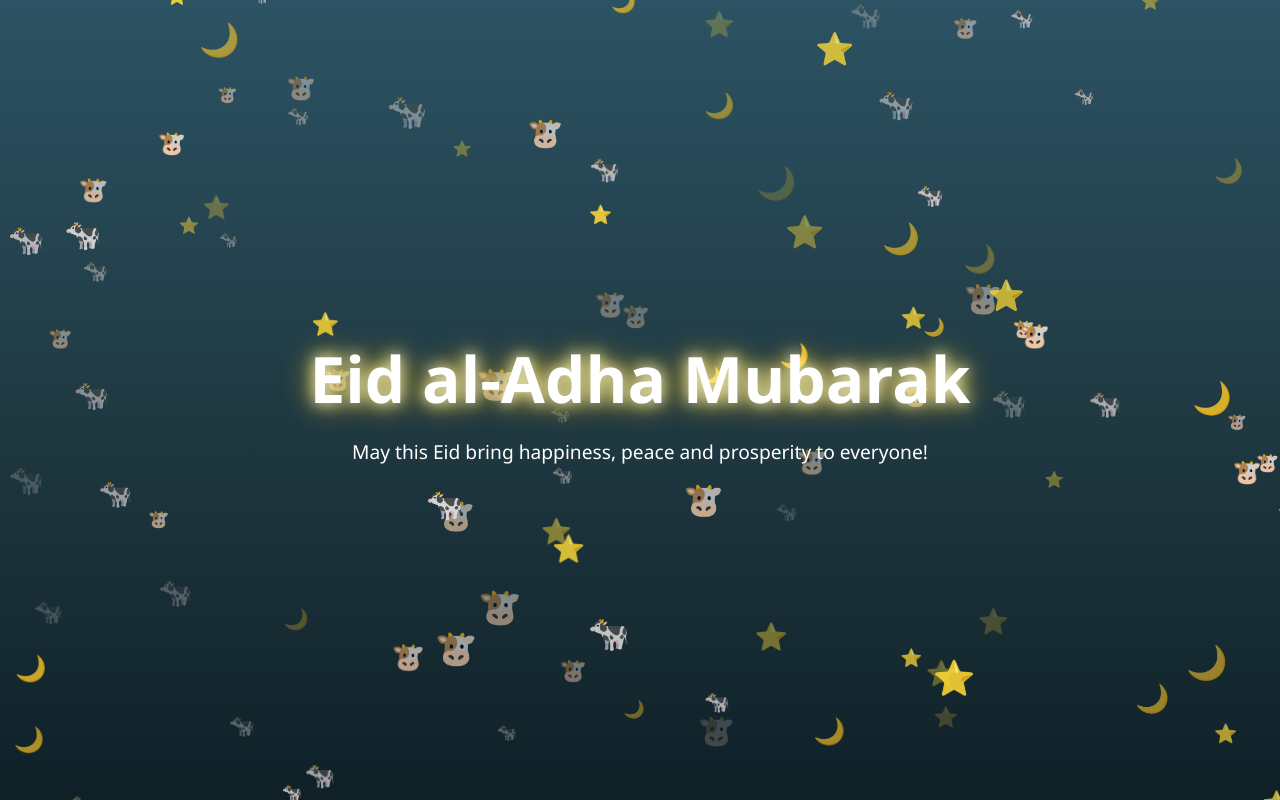
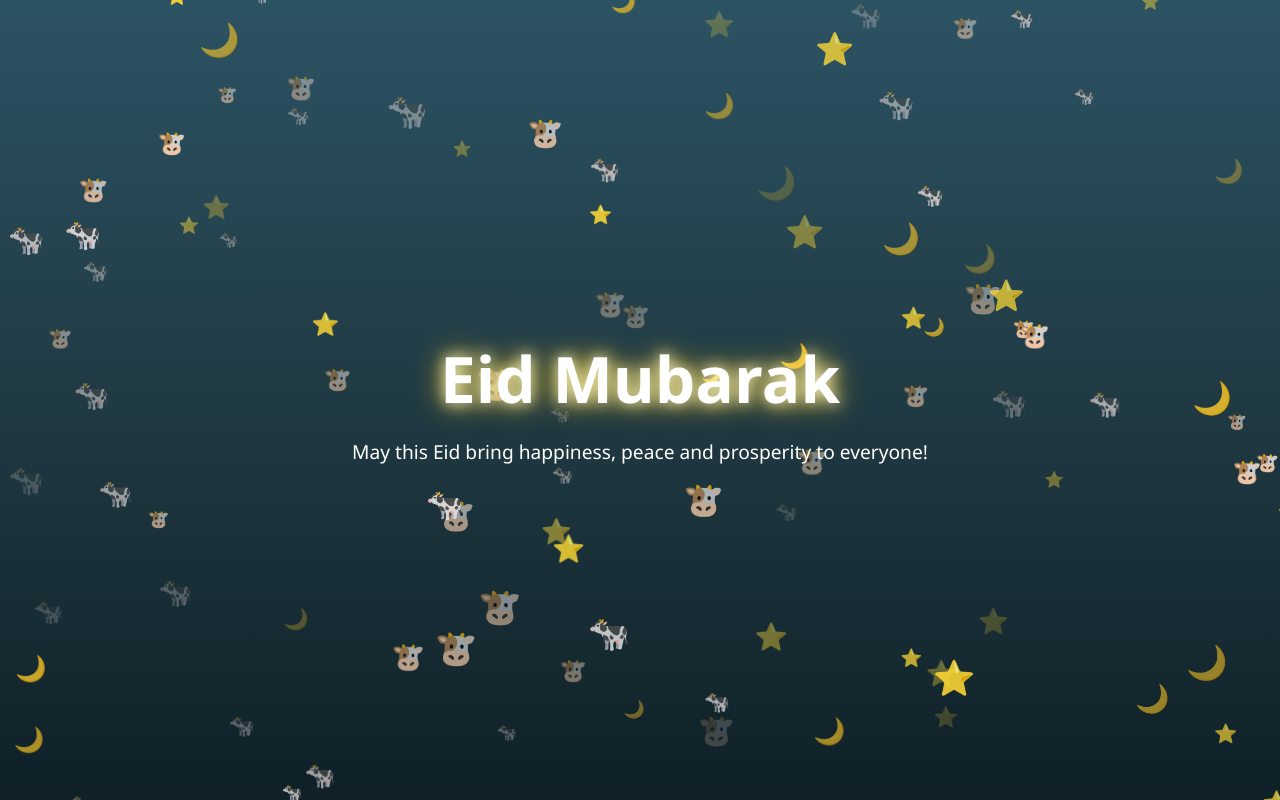
Before and after one commit to naimdotcom/eid-mubarak, a plain HTML site: page index.html in a window 1280 px wide. Drawn offline with Linux system fonts and the light colour scheme.

Commit message:
Update greeting in index.html from "Eid al-Adha Mubarak" to "Eid Mubarak"

```diff
--- a/index.html
+++ b/index.html
@@ -8,7 +8,7 @@
   </head>
   <body>
     <div class="container">
-      <h1 class="eid-text">Eid al-Adha Mubarak</h1>
+      <h1 class="eid-text">Eid Mubarak</h1>
       <p class="subtext">
         May this Eid bring happiness, peace and prosperity to everyone!
       </p>
```
